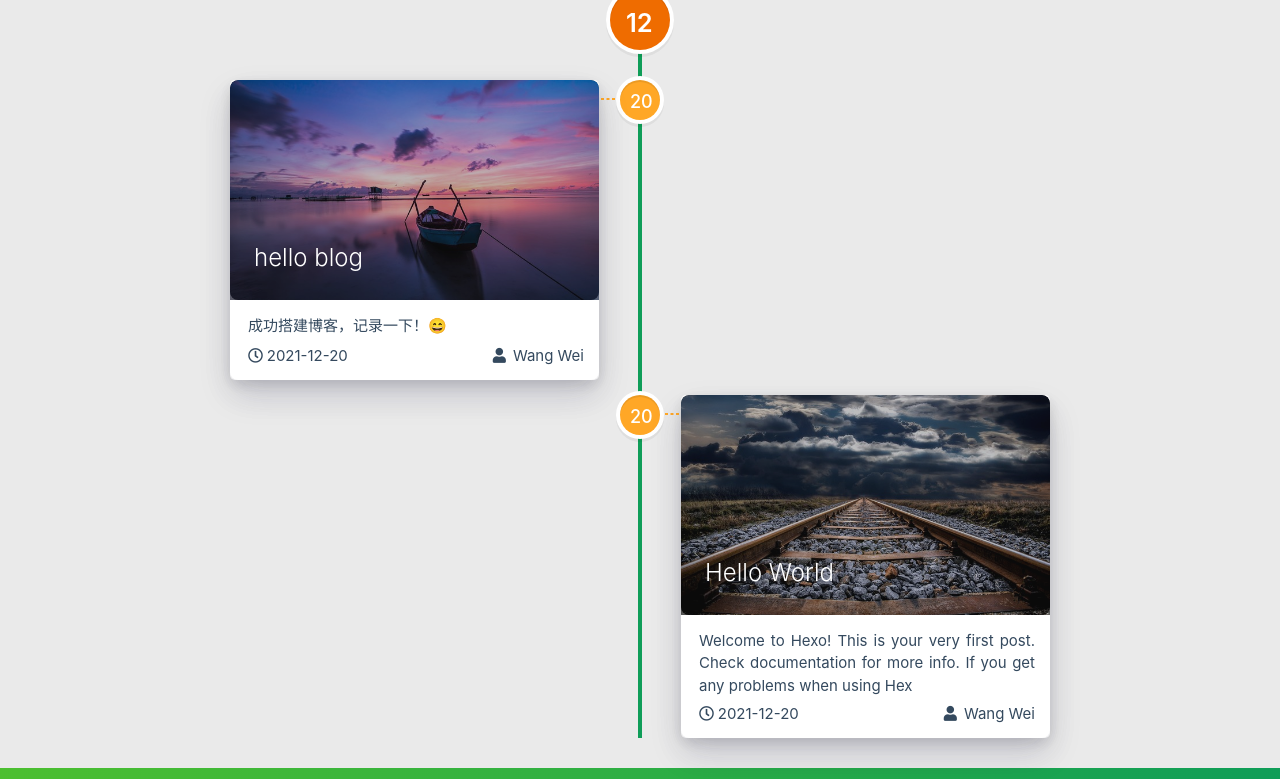
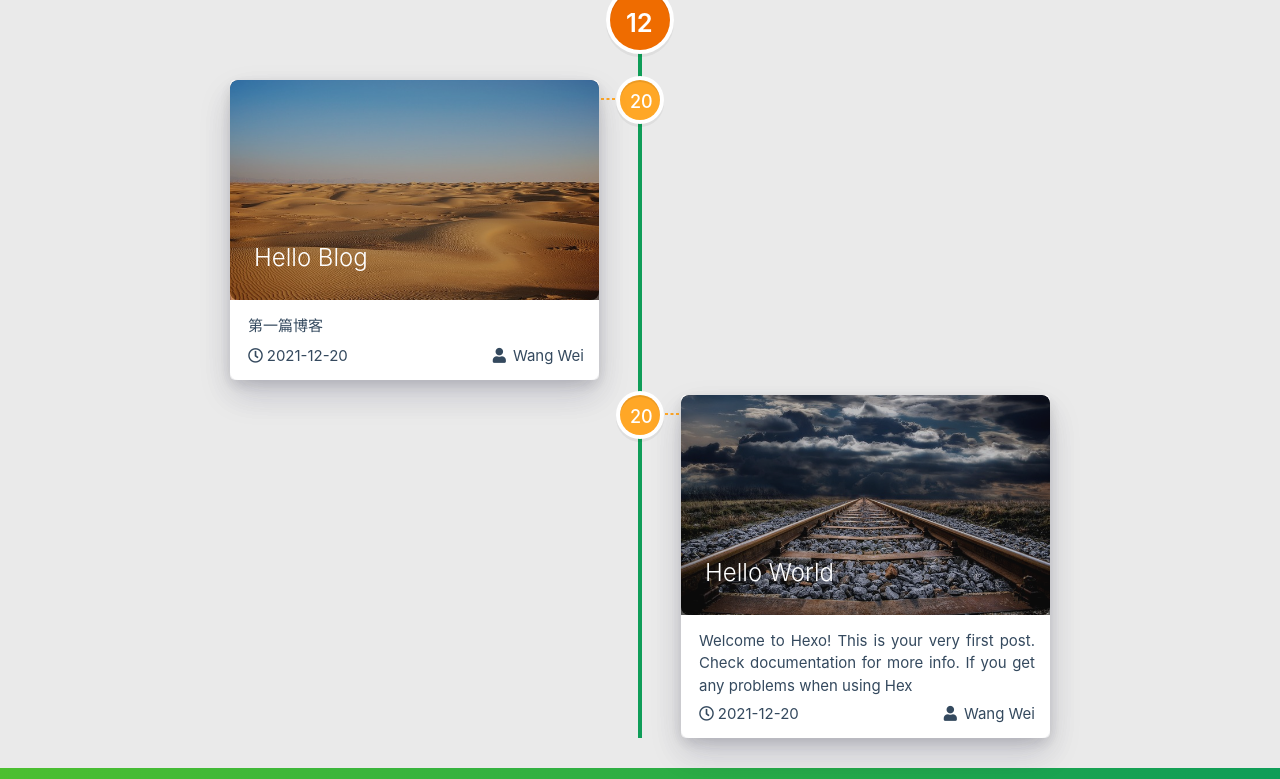
Before and after one commit to NewWangWei/NewWangWei.github.io, a plain HTML site: page archives/2021/12/index.html in a window 1280 px wide. Shown: the part 823-1602 px from the top of the page. Drawn offline with nearby package versions, Linux system fonts and the light colour scheme; some packages are replaced by stand-ins of ours; no server answers; a script that the page names is missing.

Commit message:
Site updated: 2021-12-20 16:26:21

```diff
--- a/archives/2021/12/index.html
+++ b/archives/2021/12/index.html
@@ -432,16 +432,15 @@
                             <div class="card-image">
 
 
-                                <img src="/medias/featureimages/16.jpg" class="responsive-img" alt="hello blog">
+                                <img src="/medias/featureimages/0.jpg" class="responsive-img" alt="Hello Blog">
 
-                                <span class="card-title">hello blog</span>
+                                <span class="card-title">Hello Blog</span>
                             </div>
                         </a>
                         <div class="card-content article-content">
                             <div class="summary block-with-text">
 
-                                    成功搭建博客，记录一下！😄
-
+                                    第一篇博客
 
                             </div>
                             <div class="publish-info">
--- a/search.xml
+++ b/search.xml
@@ -4,7 +4,7 @@
 
 
     <entry>
-      <title>hello blog</title>
+      <title>Hello Blog</title>
       <link href="/2021/12/20/hello-blog/"/>
       <url>/2021/12/20/hello-blog/</url>
 
```
Also changed, not shown: archives/2021/index.html (+3 -4 lines), archives/index.html (+3 -4 lines), index.html (+3 -4 lines).
